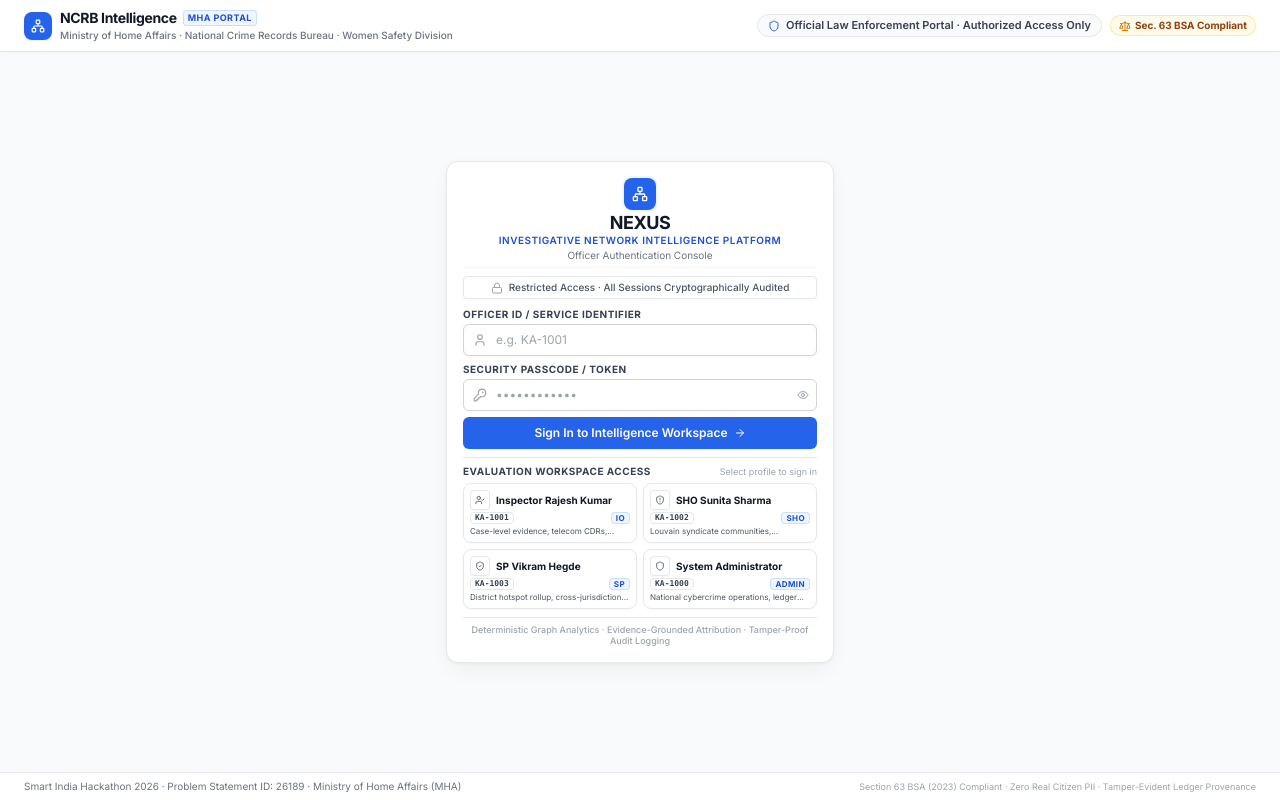
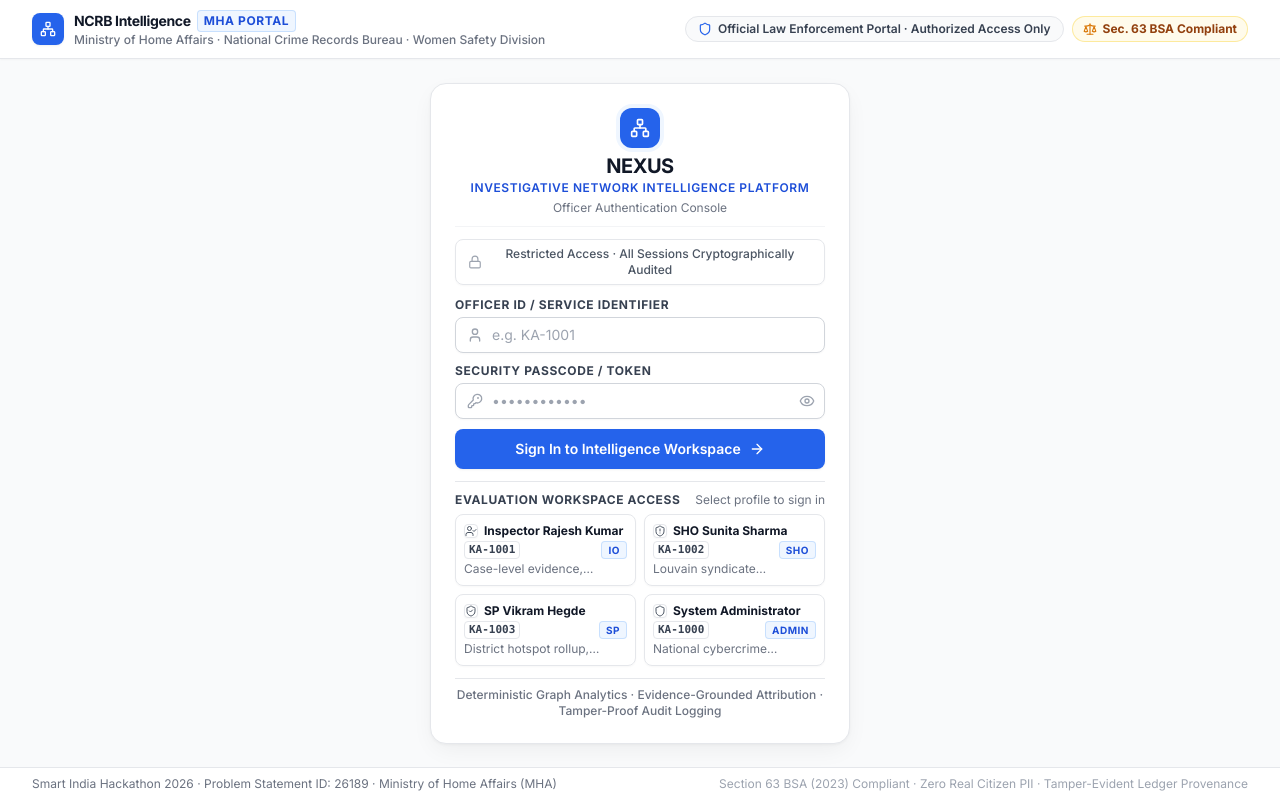
Before and after one commit to acchasujal/Nexus, a React (Vite) app in the folder frontend/: page /login in a window 1280 px wide. Built offline with nearby package versions, Linux system fonts and the light colour scheme.

Commit message:
fix(frontend): harmonize login screen typography with standard application font sizes

```diff
--- a/frontend/src/pages/Login.tsx
+++ b/frontend/src/pages/Login.tsx
@@ -130,70 +130,70 @@ export default function Login() {
   }
 
   return (
-    <div className="h-screen max-h-screen flex flex-col justify-between bg-neutral-50 text-neutral-800 selection:bg-blue-100 selection:text-blue-900 overflow-hidden">
-      {/* Top Institutional Masthead Bar — Full Width, Compact */}
-      <header className="w-full relative z-20 border-b border-neutral-200/90 bg-white px-3 sm:px-6 py-1.5 sm:py-2 shadow-2xs shrink-0">
-        <div className="w-full max-w-7xl mx-auto flex flex-col sm:flex-row items-center justify-between gap-1.5">
-          <div className="flex items-center gap-2">
-            <div className="flex h-6 w-6 sm:h-7 sm:w-7 shrink-0 items-center justify-center rounded-lg bg-blue-600 text-white shadow-xs">
-              <Network className="h-3.5 w-3.5" />
+    <div className="h-screen max-h-screen flex flex-col justify-between bg-neutral-50 text-neutral-800 selection:bg-blue-100 selection:text-blue-900 overflow-y-auto lg:overflow-hidden">
+      {/* Top Institutional Masthead Bar — Full Width, Consistent Application Typography */}
+      <header className="w-full relative z-20 border-b border-neutral-200/90 bg-white px-4 sm:px-6 lg:px-8 py-2 sm:py-2.5 shadow-2xs shrink-0">
+        <div className="w-full max-w-7xl mx-auto flex flex-col sm:flex-row items-center justify-between gap-2">
+          <div className="flex items-center gap-2.5">
+            <div className="flex h-7 w-7 sm:h-8 sm:w-8 shrink-0 items-center justify-center rounded-lg bg-blue-600 text-white shadow-xs">
+              <Network className="h-4 w-4" />
             </div>
             <div>
               <div className="flex items-center gap-1.5">
-                <span className="text-xs sm:text-sm font-black tracking-tight text-neutral-900">NCRB Intelligence</span>
-                <span className="text-[9px] font-bold text-blue-700 bg-blue-50 border border-blue-200/80 px-1 py-0.2 rounded uppercase tracking-wider">
+                <span className="text-sm font-black tracking-tight text-neutral-900">NCRB Intelligence</span>
+                <span className="text-xs font-bold text-blue-700 bg-blue-50 border border-blue-200/80 px-1.5 py-0.5 rounded uppercase tracking-wider">
                   MHA Portal
                 </span>
               </div>
-              <p className="text-[10px] text-neutral-500 font-medium hidden sm:block">
+              <p className="text-xs text-neutral-500 font-medium hidden sm:block">
                 Ministry of Home Affairs · National Crime Records Bureau · Women Safety Division
               </p>
             </div>
           </div>
 
           <div className="flex flex-wrap items-center gap-2">
-            <div className="inline-flex items-center gap-1.5 rounded-full border border-neutral-200 bg-neutral-50 px-2.5 py-0.5 text-[10px] sm:text-[11px] font-semibold text-neutral-700">
-              <Shield className="h-3 w-3 text-blue-600 shrink-0" />
+            <div className="inline-flex items-center gap-1.5 rounded-full border border-neutral-200 bg-neutral-50 px-3 py-1 text-xs font-semibold text-neutral-700">
+              <Shield className="h-3.5 w-3.5 text-blue-600 shrink-0" />
               <span>Official Law Enforcement Portal · Authorized Access Only</span>
             </div>
-            <div className="hidden md:inline-flex items-center gap-1 rounded-full border border-amber-200/80 bg-amber-50 px-2 py-0.5 text-[10px] font-bold text-amber-800">
-              <Scale className="h-3 w-3 text-amber-600 shrink-0" />
+            <div className="hidden md:inline-flex items-center gap-1.5 rounded-full border border-amber-200/80 bg-amber-50 px-2.5 py-1 text-xs font-bold text-amber-800">
+              <Scale className="h-3.5 w-3.5 text-amber-600 shrink-0" />
               <span>Sec. 63 BSA Compliant</span>
             </div>
           </div>
         </div>
       </header>
 
-      {/* Main Container — Centered Authentication Console, Strictly Fits Viewport Height */}
-      <main className="w-full flex-1 min-h-0 max-w-[420px] mx-auto px-4 py-2 flex flex-col justify-center items-center relative z-10">
-        {/* Authentication Console Card — Integrated Brand & Compact Fit */}
+      {/* Main Container — Centered Authentication Console */}
+      <main className="w-full flex-1 min-h-0 max-w-lg mx-auto px-4 sm:px-6 py-2 sm:py-3 flex flex-col justify-center items-center relative z-10 my-auto">
+        {/* Authentication Console Card — Clean Width & Consistent Typography */}
         <div
           role="region"
           aria-label="Officer Authentication Form"
-          className="w-full max-w-[400px] rounded-xl border border-neutral-200/80 bg-white p-3.5 sm:p-4 shadow-[0_1px_3px_0_rgb(0_0_0_/_0.04),0_8px_24px_-4px_rgb(0_0_0_/_0.06)] space-y-2"
+          className="w-full max-w-[420px] rounded-2xl border border-neutral-200/80 bg-white p-5 sm:p-6 shadow-[0_1px_3px_0_rgb(0_0_0_/_0.04),0_8px_24px_-4px_rgb(0_0_0_/_0.06)] space-y-3"
         >
           {/* Integrated Brand Emblem & Title */}
-          <div className="text-center pb-1.5 border-b border-neutral-100 space-y-0.5">
-            <div className="mx-auto inline-flex h-8 w-8 items-center justify-center rounded-lg bg-blue-600 text-white shadow-xs ring-2 ring-blue-50">
-              <Network className="h-4 w-4" />
+          <div className="text-center pb-2.5 border-b border-neutral-100 space-y-1">
+            <div className="mx-auto inline-flex h-10 w-10 items-center justify-center rounded-xl bg-blue-600 text-white shadow-xs ring-4 ring-blue-50">
+              <Network className="h-5 w-5" />
             </div>
             <div>
-              <h1 className="text-lg font-bold tracking-tight text-neutral-900 leading-tight">
+              <h1 className="text-xl font-bold tracking-tight text-neutral-900">
                 NEXUS
               </h1>
-              <p className="text-[10px] font-semibold uppercase tracking-wider text-blue-700 leading-tight">
+              <p className="text-xs font-semibold uppercase tracking-wider text-blue-700">
                 Investigative Network Intelligence Platform
               </p>
             </div>
-            <p className="text-[10px] text-neutral-500 leading-tight">
+            <p className="text-xs text-neutral-500">
               Officer Authentication Console
             </p>
           </div>
 
           {/* Security Notice Banner */}
-          <div className="rounded border border-neutral-200/80 bg-neutral-50/70 px-2.5 py-1 text-center shadow-2xs">
-            <p className="text-[10px] font-medium text-neutral-600 flex items-center justify-center gap-1.5 leading-tight">
-              <Lock className="h-3 w-3 text-neutral-400 shrink-0" />
+          <div className="rounded-lg border border-neutral-200/80 bg-neutral-50/70 px-3 py-1.5 text-center shadow-2xs">
+            <p className="text-xs font-medium text-neutral-600 flex items-center justify-center gap-1.5">
+              <Lock className="h-3.5 w-3.5 text-neutral-400 shrink-0" />
               <span>Restricted Access · All Sessions Cryptographically Audited</span>
             </p>
           </div>
@@ -202,29 +202,29 @@ export default function Login() {
           {errorMessage && (
             <div
               role="alert"
-              className="flex items-start gap-1.5 rounded-lg border border-red-200 bg-red-50 p-2 text-[11px] text-red-800 animate-in fade-in duration-150"
+              className="flex items-start gap-2 rounded-lg border border-red-200 bg-red-50 p-2.5 text-xs text-red-800 animate-in fade-in duration-150"
               data-testid="login-error-alert"
             >
-              <AlertCircle className="h-3 w-3 text-red-600 shrink-0 mt-0.5" />
+              <AlertCircle className="h-3.5 w-3.5 text-red-600 shrink-0 mt-0.5" />
               <div className="flex-1">
-                <span className="font-bold block text-[10px]">Authentication Error:</span>
-                <span className="text-[10px] leading-tight">{errorMessage}</span>
+                <span className="font-bold block text-xs">Authentication Error:</span>
+                <span className="text-xs leading-normal">{errorMessage}</span>
               </div>
             </div>
           )}
 
           {/* Login Form */}
-          <form onSubmit={(e) => handleSubmit(e)} className="space-y-1.5">
+          <form onSubmit={(e) => handleSubmit(e)} className="space-y-2.5">
             <div>
               <label
                 htmlFor="officer-id-input"
-                className="block text-[10px] font-bold uppercase tracking-wider text-neutral-700 mb-0.5"
+                className="block text-xs font-bold uppercase tracking-wider text-neutral-700 mb-1"
               >
                 Officer ID / Service Identifier
               </label>
               <div className="relative">
-                <div className="pointer-events-none absolute inset-y-0 left-0 flex items-center pl-2.5 text-neutral-400">
-                  <User className="h-3.5 w-3.5" />
+                <div className="pointer-events-none absolute inset-y-0 left-0 flex items-center pl-3 text-neutral-400">
+                  <User className="h-4 w-4" />
                 </div>
                 <input
                   id="officer-id-input"
@@ -236,7 +236,7 @@ export default function Login() {
                   onChange={(e) => setUsername(e.target.value)}
                   placeholder="e.g. KA-1001"
                   disabled={isLoading}
-                  className="w-full h-8 rounded-md border border-neutral-300 bg-white pl-8 pr-2.5 text-xs text-neutral-900 placeholder:text-neutral-400 focus:outline-none focus:border-blue-600 focus:ring-1 focus:ring-blue-600/20 transition-[border-color,box-shadow] duration-150 shadow-2xs disabled:bg-neutral-100"
+                  className="w-full h-9 sm:h-9.5 rounded-lg border border-neutral-300 bg-white pl-9 pr-3 text-sm text-neutral-900 placeholder:text-neutral-400 focus:outline-none focus:border-blue-600 focus:ring-2 focus:ring-blue-600/15 transition-[border-color,box-shadow] duration-150 shadow-2xs disabled:bg-neutral-100"
                   data-testid="officer-id-input"
                 />
               </div>
@@ -245,13 +245,13 @@ export default function Login() {
             <div>
               <label
                 htmlFor="password-input"
-                className="block text-[10px] font-bold uppercase tracking-wider text-neutral-700 mb-0.5"
+                className="block text-xs font-bold uppercase tracking-wider text-neutral-700 mb-1"
               >
                 Security Passcode / Token
               </label>
               <div className="relative">
-                <div className="pointer-events-none absolute inset-y-0 left-0 flex items-center pl-2.5 text-neutral-400">
-                  <KeyRound className="h-3.5 w-3.5" />
+                <div className="pointer-events-none absolute inset-y-0 left-0 flex items-center pl-3 text-neutral-400">
+                  <KeyRound className="h-4 w-4" />
                 </div>
                 <input
                   id="password-input"
@@ -262,16 +262,16 @@ export default function Login() {
                   onChange={(e) => setPassword(e.target.value)}
                   placeholder="••••••••••••"
                   disabled={isLoading}
-                  className="w-full h-8 rounded-md border border-neutral-300 bg-white pl-8 pr-8 text-xs text-neutral-900 placeholder:text-neutral-400 focus:outline-none focus:border-blue-600 focus:ring-1 focus:ring-blue-600/20 transition-[border-color,box-shadow] duration-150 shadow-2xs disabled:bg-neutral-100"
+                  className="w-full h-9 sm:h-9.5 rounded-lg border border-neutral-300 bg-white pl-9 pr-9 text-sm text-neutral-900 placeholder:text-neutral-400 focus:outline-none focus:border-blue-600 focus:ring-2 focus:ring-blue-600/15 transition-[border-color,box-shadow] duration-150 shadow-2xs disabled:bg-neutral-100"
                   data-testid="password-input"
                 />
                 <button
                   type="button"
                   onClick={() => setShowPassword(!showPassword)}
-                  className="absolute inset-y-0 right-0 flex items-center pr-2 text-neutral-400 hover:text-neutral-700 active:scale-90 transition-transform duration-100 cursor-pointer"
+                  className="absolute inset-y-0 right-0 flex items-center pr-2.5 text-neutral-400 hover:text-neutral-700 active:scale-90 transition-transform duration-100 cursor-pointer"
                   aria-label={showPassword ? 'Hide passcode' : 'Show passcode'}
                 >
-                  {showPassword ? <EyeOff className="h-3 w-3" /> : <Eye className="h-3 w-3" />}
+                  {showPassword ? <EyeOff className="h-4 w-4" /> : <Eye className="h-4 w-4" />}
                 </button>
               </div>
             </div>
@@ -279,35 +279,35 @@ export default function Login() {
             <button
               type="submit"
               disabled={isLoading}
-              className="w-full h-8 rounded-md bg-blue-600 hover:bg-blue-700 active:scale-[0.98] text-white text-xs font-semibold shadow-xs transition-[transform,background-color,box-shadow] duration-150 ease-out flex items-center justify-center gap-1.5 focus-visible:outline-none focus-visible:ring-1 focus-visible:ring-blue-600 disabled:opacity-60 disabled:cursor-not-allowed cursor-pointer"
+              className="w-full h-9.5 sm:h-10 flex items-center justify-center gap-2 rounded-lg bg-blue-600 hover:bg-blue-700 active:scale-[0.98] text-white text-sm font-semibold shadow-xs transition-[transform,background-color,box-shadow] duration-150 ease-out focus-visible:outline-none focus-visible:ring-2 focus-visible:ring-blue-600 focus-visible:ring-offset-2 disabled:opacity-60 disabled:cursor-not-allowed cursor-pointer"
               data-testid="login-submit-button"
             >
               {isLoading ? (
                 <>
-                  <Loader2 className="h-3 w-3 animate-spin" />
+                  <Loader2 className="h-4 w-4 animate-spin" />
                   <span>Verifying Credentials...</span>
                 </>
               ) : (
                 <>
                   <span>Sign In to Intelligence Workspace</span>
-                  <ArrowRight className="h-3 w-3" />
+                  <ArrowRight className="h-4 w-4" />
                 </>
               )}
             </button>
           </form>
 
           {/* Authorized Officer Fast-Select Duty Profiles */}
-          <div className="border-t border-neutral-200/90 pt-1.5 space-y-1">
+          <div className="border-t border-neutral-200/90 pt-2.5 space-y-1.5">
             <div className="flex items-center justify-between">
-              <span className="text-[10px] font-bold uppercase tracking-wider text-neutral-700">
+              <span className="text-xs font-bold uppercase tracking-wider text-neutral-700">
                 Evaluation Workspace Access
               </span>
-              <span className="text-[9px] text-neutral-400">
+              <span className="text-xs text-neutral-500">
                 Select profile to sign in
               </span>
             </div>
 
-            <div className="grid grid-cols-1 sm:grid-cols-2 gap-1.5">
+            <div className="grid grid-cols-1 sm:grid-cols-2 gap-2">
               {AUTHORIZED_OFFICERS.map((officer) => {
                 const Icon = officer.icon
                 return (
@@ -316,29 +316,29 @@ export default function Login() {
                     type="button"
                     onClick={() => handleSelectOfficer(officer)}
                     disabled={isLoading}
-                    className="group flex flex-col items-start p-1.5 rounded-lg border border-neutral-200 bg-neutral-50/70 hover:bg-blue-50/40 hover:border-blue-300 active:scale-[0.98] text-left transition-[background-color,border-color,transform,box-shadow] duration-150 ease-out cursor-pointer disabled:opacity-50 shadow-2xs"
+                    className="group flex flex-col items-start p-2 rounded-lg border border-neutral-200 bg-neutral-50/70 hover:bg-blue-50/40 hover:border-blue-300 active:scale-[0.98] text-left transition-[background-color,border-color,transform,box-shadow] duration-150 ease-out cursor-pointer disabled:opacity-50 shadow-2xs"
                     data-testid={`demo-officer-${officer.role.toLowerCase()}`}
                     aria-label={`Authenticate as ${officer.name} (${officer.role})`}
                   >
                     <div className="flex items-center gap-1.5 w-full mb-0.5">
-                      <div className="flex h-5 w-5 shrink-0 items-center justify-center rounded bg-white border border-neutral-200 text-neutral-600 group-hover:text-blue-600 group-hover:border-blue-200 shadow-2xs transition-colors duration-150">
-                        <Icon className="h-2.5 w-2.5" />
+                      <div className="flex h-5.5 w-5.5 shrink-0 items-center justify-center rounded bg-white border border-neutral-200 text-neutral-600 group-hover:text-blue-600 group-hover:border-blue-200 shadow-2xs transition-colors duration-150">
+                        <Icon className="h-3 w-3" />
                       </div>
                       <div className="min-w-0 flex-1">
-                        <span className="text-[10px] font-bold text-neutral-900 group-hover:text-blue-900 truncate block transition-colors duration-150 leading-tight">
+                        <span className="text-xs font-bold text-neutral-900 group-hover:text-blue-900 truncate block transition-colors duration-150">
                           {officer.name}
                         </span>
                       </div>
                     </div>
-                    <div className="flex items-center justify-between w-full text-[9px] text-neutral-500 leading-tight">
-                      <span className="font-mono text-[8px] font-semibold text-neutral-700 bg-neutral-200/80 px-1 py-0.2 rounded border border-neutral-300/80">
+                    <div className="flex items-center justify-between w-full text-xs text-neutral-500">
+                      <span className="font-mono text-[11px] font-semibold text-neutral-700 bg-neutral-200/80 px-1 py-0.2 rounded border border-neutral-300/80">
                         {officer.badge}
                       </span>
-                      <span className="text-blue-700 bg-blue-50 border border-blue-200/80 px-1 py-0.2 rounded text-[8px] font-bold uppercase tracking-wider">
+                      <span className="text-blue-700 bg-blue-50 border border-blue-200/80 px-1.5 py-0.2 rounded text-[10px] font-bold uppercase tracking-wider">
                         {officer.role}
                       </span>
                     </div>
-                    <p className="text-[8px] text-neutral-600 line-clamp-1 mt-0.5 leading-tight">
+                    <p className="text-xs text-neutral-500 line-clamp-1 mt-0.5">
                       {officer.scope}
                     </p>
                   </button>
@@ -348,21 +348,21 @@ export default function Login() {
           </div>
 
           {/* Card Footer Statutory Disclaimers */}
-          <div className="border-t border-neutral-200/90 pt-1.5 text-center">
-            <p className="text-[9px] text-neutral-400 font-medium leading-tight">
+          <div className="border-t border-neutral-200/90 pt-2 text-center">
+            <p className="text-xs text-neutral-500 font-medium">
               Deterministic Graph Analytics · Evidence-Grounded Attribution · Tamper-Proof Audit Logging
             </p>
           </div>
         </div>
       </main>
 
-      {/* Page Footer — Full Width, Compact */}
-      <footer className="w-full relative z-20 border-t border-neutral-200/90 bg-white px-4 sm:px-6 py-1.5 text-[10px] text-neutral-500 shadow-2xs shrink-0">
-        <div className="w-full max-w-7xl mx-auto flex flex-col sm:flex-row items-center justify-between gap-0.5">
-          <p className="text-[10px] text-neutral-500">
+      {/* Page Footer — Full Width, Consistent Application Typography */}
+      <footer className="w-full relative z-20 border-t border-neutral-200/90 bg-white px-4 sm:px-6 lg:px-8 py-2 text-xs text-neutral-500 shadow-2xs shrink-0">
+        <div className="w-full max-w-7xl mx-auto flex flex-col sm:flex-row items-center justify-between gap-1">
+          <p className="text-xs text-neutral-500">
             Smart India Hackathon 2026 · Problem Statement ID: 26189 · Ministry of Home Affairs (MHA)
           </p>
-          <p className="text-[9px] text-neutral-400">
+          <p className="text-xs text-neutral-400">
             Section 63 BSA (2023) Compliant · Zero Real Citizen PII · Tamper-Evident Ledger Provenance
           </p>
         </div>
```
